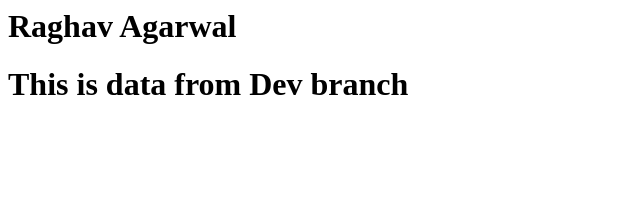
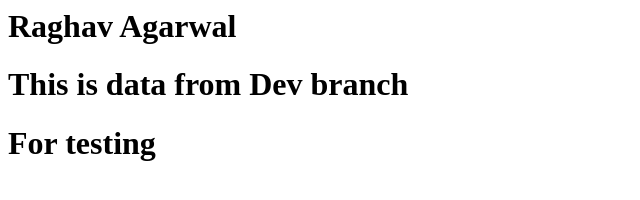
Before and after one commit to raghavag1997/Devops_assembly_line_project, a plain HTML site: page index.html in a window 1280 px wide. Shown: the whole page, without its empty margins (0-640 px from the left). Drawn offline with Linux system fonts and the light colour scheme.

Commit message:
Done some changes

```diff
--- a/index.html
+++ b/index.html
@@ -1,2 +1,3 @@
 <h1> Raghav Agarwal </h1>
 <h1>This is data from Dev branch </h1>
+<h1> For testing </h1>
```
